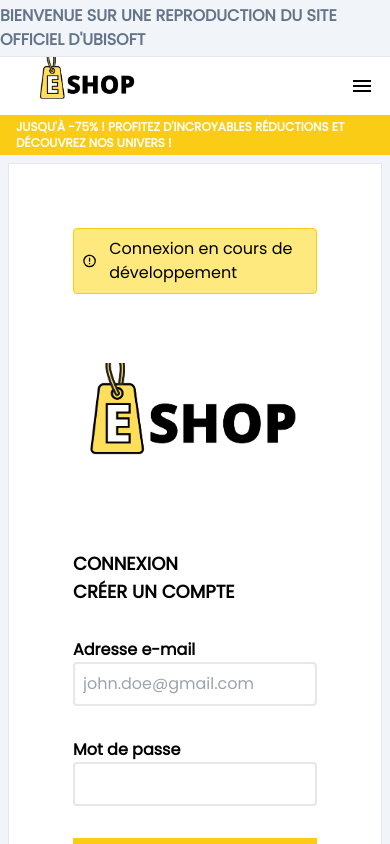
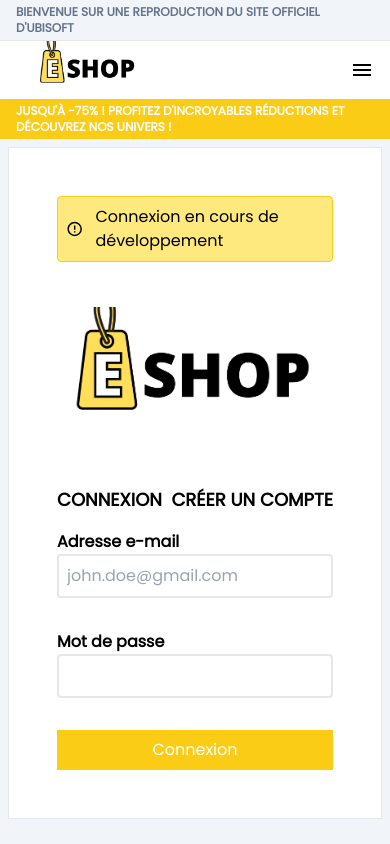
Before and after one commit to axelvrgn/eshop-v3, a React (Create React App) app: page /login in a window 390 px wide. Shown: the top 844 px of the page. Built offline with nearby package versions, Linux system fonts and the light colour scheme.

Commit message:
fix responsivity for mobile and validation form

```diff
--- a/src/components/FormControl.tsx
+++ b/src/components/FormControl.tsx
@@ -1,5 +1,4 @@
 import React from "react";
-import { UseFormRegister } from "react-hook-form";
 
 type Props = {
   type: string;
@@ -29,8 +28,10 @@
         {...register(name, validationSchema)}
         required={required}
       />
-      {errors && errors[name]?.type === "minLength" && (
-        <span className="text-red-500 break-all">{errors[name]?.message}</span>
+      {errors && (
+        <span className="text-red-600 break-all text-sm">
+          {errors[name]?.message}
+        </span>
       )}
     </div>
   );
--- a/src/components/Warning.tsx
+++ b/src/components/Warning.tsx
@@ -2,8 +2,8 @@
 
 const Warning = () => {
   return (
-    <div className="min-h-8 py-1 flex items-center justify-center border-b">
-      <div className="font-bold text-slate-500">
+    <div className="min-h-8 py-1 flex items-center justify-center border-b ">
+      <div className="font-bold text-slate-500 text-xs md:text-lg px-4">
         BIENVENUE SUR UNE REPRODUCTION DU SITE OFFICIEL D'UBISOFT
       </div>
     </div>
--- a/src/pages/Login.tsx
+++ b/src/pages/Login.tsx
@@ -60,15 +60,10 @@
   };
 
   return (
-    <div>
     <Layout>
       <Container>
         <div className="flex justify-center">
-            <form
-              onSubmit={handleSubmit(handleLogin)}
-              className="bg-white border p-16 "
-            >
-              <div className="flex flex-col space-y-8">
+          <div className="border bg-white p-12 w-full sm:w-auto flex flex-col space-y-4">
             <Alert title="Connexion en cours de développement" />
             <div className="h-48">
               <Logo />
@@ -84,6 +79,8 @@
                 Créer un compte
               </button>
             </div>
+            <form /*onSubmit={handleSubmit(handleLogin)}*/>
+              <div className="flex flex-col space-y-8">
                 <FormField label="Adresse e-mail">
                   <FormControl
                     type="email"
@@ -100,12 +97,6 @@
                     name="password"
                     errors={errors}
                     register={register}
-                    validationSchema={{
-                      minLength: {
-                        value: 3,
-                        message: "Ce champs nécessite au moins 3 charactères",
-                      },
-                    }}
                     required
                   />
                 </FormField>
@@ -124,9 +115,9 @@
               </div>
             </form>
           </div>
+        </div>
       </Container>
     </Layout>
-    </div>
   );
 };
 
--- a/src/pages/Register.tsx
+++ b/src/pages/Register.tsx
@@ -35,7 +35,7 @@
           },
         });
         if (error) throw error;
-        alert("Un mail de confirmation a été envoyé sur votre boîte mail.");
+        alert("Un mail de confirmation a été envoyé sur votre boîte mail");
       } catch (error: any) {
         alert(error.error_description || error.message);
       } finally {
@@ -56,19 +56,13 @@
     <Layout>
       <Container>
         <div className="flex justify-center">
-          <form
-            className="border bg-white p-4 md:p-16 "
-            onSubmit={handleSubmit(handleSignup)}
-          >
-            <div className="flex flex-col space-y-8">
+          <div className="border bg-white p-12 w-full sm:w-auto flex flex-col space-y-4">
             <Alert title="Inscription en cours de développement" />
             <div className="h-48">
               <Logo />
             </div>
             <div className="flex justify-between flex-wrap">
-                <div className="uppercase font-semibold text-lg">
-                  Inscription
-                </div>
+              <div className="uppercase font-semibold text-lg">Inscription</div>
               <button
                 className="uppercase font-semibold text-lg hover:text-yellow-400 duration-150"
                 onClick={() => navigate("/login")}
@@ -76,7 +70,9 @@
                 Déjà membre ?
               </button>
             </div>
-              <FormField label="Pseudo">
+            <form onSubmit={handleSubmit(handleSignup)}>
+              <div className="flex flex-col space-y-8">
+                {/* <FormField label="Pseudo">
                 <FormControl
                   type="text"
                   name="pseudo"
@@ -84,7 +80,7 @@
                   register={register}
                   required
                 />
-              </FormField>
+              </FormField> */}
                 <FormField label="Adresse e-mail">
                   <FormControl
                     type="email"
@@ -101,15 +97,27 @@
                     name="password"
                     errors={errors}
                     register={register}
+                    validationSchema={{
+                      minLength: {
+                        value: 6,
+                        message: "Doit contenir au minimum 6 caractères",
+                      },
+                    }}
                     required
                   />
                 </FormField>
                 <FormField label="Vérification du mot de passe">
                   <FormControl
                     type="password"
-                  name="{passwordVerif"
+                    name="passwordVerif"
                     errors={errors}
                     register={register}
+                    validationSchema={{
+                      minLength: {
+                        value: 6,
+                        message: "Doit contenir au minimum 6 caractères",
+                      },
+                    }}
                     required
                   />
                 </FormField>
@@ -126,6 +134,7 @@
               </div>
             </form>
           </div>
+        </div>
       </Container>
     </Layout>
   );
```
Lines whose indentation alone changed are shown as unchanged.
